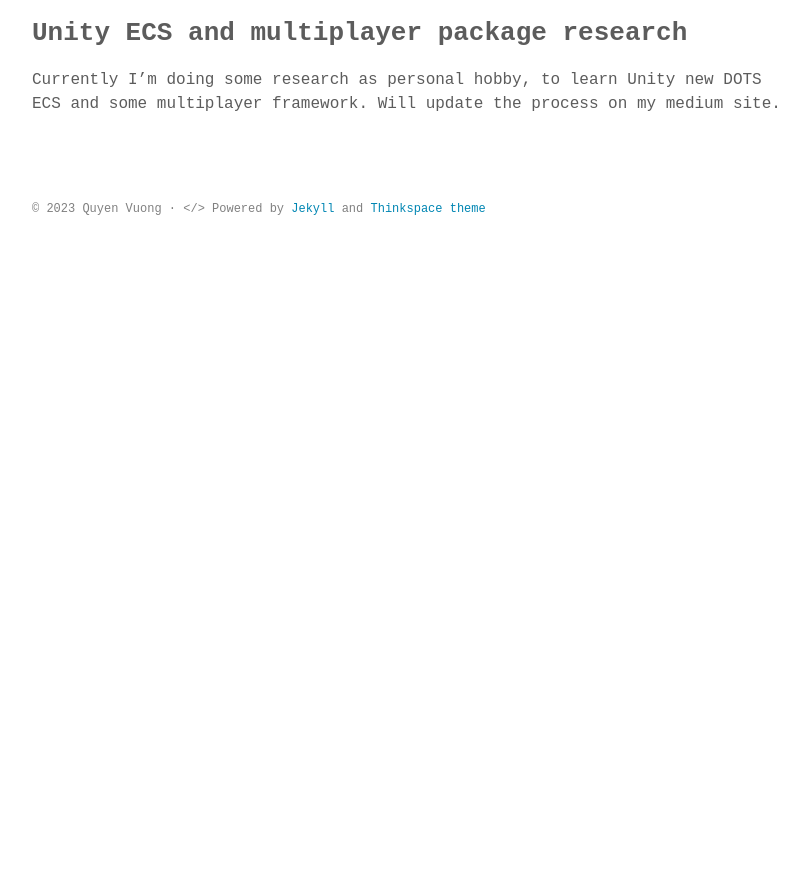
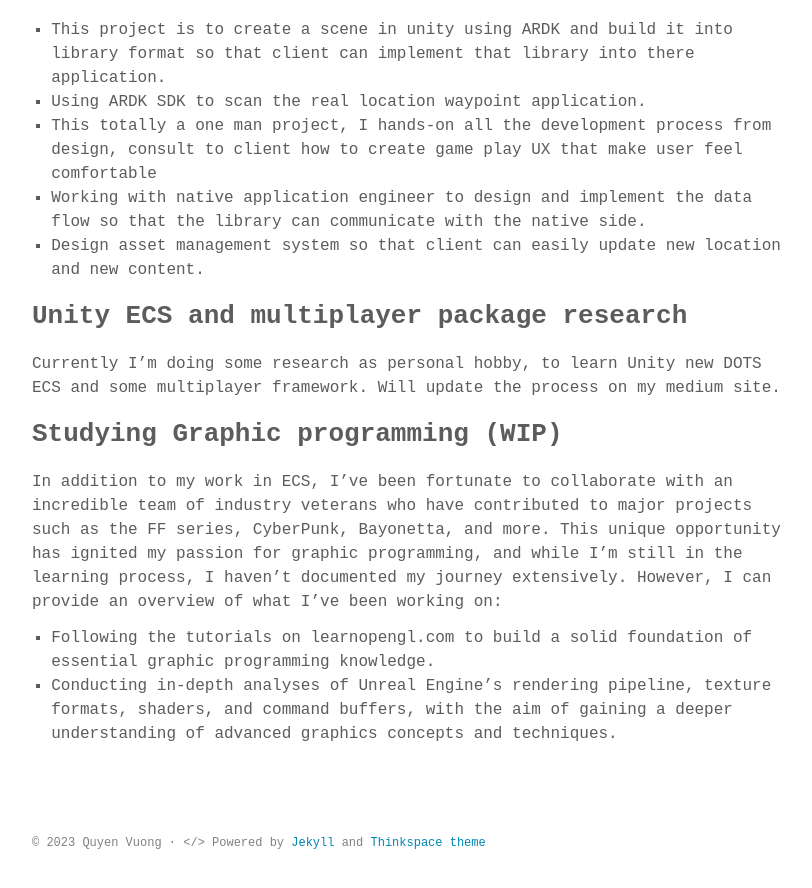
Before and after one commit to JVinceW/JVinceW.github.io, a Jekyll site: the page built from contents/portfolio.md, in a window 1280 px wide and 900 px high, scrolled down 7257 px. Shown: the top 888 px of the window, without its empty margins (232-1044 px from the left). Built offline with Jekyll 4.4.1, drawn with Linux system fonts in a browser that asks for light colours; some web fonts are replaced; before the commit the page ends 7523 px from its top, so only the background shows below that; some of the changed text lies outside the part shown.

```diff
--- a/_includes/nav.html
+++ b/_includes/nav.html
@@ -5,7 +5,6 @@
     <ul class="navbar">
       <li><a href="{{ '/resume/view' | prepend: site.baseurl | prepend: site.url }}">My Resume</a></li>
       <li><a href="{{ '/portfolio' | prepend: site.baseurl | prepend: site.url }}">My Work</a></li>
-      <li><a href="{{ '/resume/view' | prepend: site.baseurl | prepend: site.url }}">URl</a></li>
       <li><a href="{{ "/feed.xml" | prepend: site.baseurl | prepend: site.url }}" target="_blank">RSS</a></li>
     </ul>
   </div>
--- a/contents/portfolio.md
+++ b/contents/portfolio.md
@@ -17,6 +17,9 @@
   - [Pocket Land - CocopaPlay - Yume100](#pocket-land---cocopaplay---yume100)
 - [Personal - Freelance Work](#personal---freelance-work)
   - [WanakaFarm](#wanakafarm)
+  - [ARDK travel application](#ardk-travel-application)
+  - [Unity ECS and multiplayer package research](#unity-ecs-and-multiplayer-package-research)
+  - [Studying Graphic programming (WIP)](#studying-graphic-programming-wip)
 
 # Professional Work
 
@@ -148,6 +151,9 @@
 ---
 
 # Personal - Freelance Work
+
+In my leisure time, I enjoy embarking on various small-scale projects that cater to a multitude of purposes. Some are purely for the sheer enjoyment of it, allowing me to express my creativity and experiment with new ideas. Others serve as valuable opportunities for learning and self-improvement, helping me stay at the forefront of the latest trends and technologies in the field. Occasionally, I also delve into freelance projects, putting my skills to good use while contributing to exciting endeavors outside of my regular work commitments.
+
 ## WanakaFarm
 [Official Page](https://wanakafarm.com/)
 **Company**: [WanakaFarm](https://wanakafarm.com/)
@@ -172,3 +178,10 @@
 
 Currently I'm doing some research as personal hobby, to learn Unity new DOTS ECS and some multiplayer framework.
 Will update the process on my medium site.
+
+## Studying Graphic programming (WIP)
+
+In addition to my work in ECS, I've been fortunate to collaborate with an incredible team of industry veterans who have contributed to major projects such as the FF series, CyberPunk, Bayonetta, and more. This unique opportunity has ignited my passion for graphic programming, and while I'm still in the learning process, I haven't documented my journey extensively. However, I can provide an overview of what I've been working on:
+
++ Following the tutorials on learnopengl.com to build a solid foundation of essential graphic programming knowledge.
++ Conducting in-depth analyses of Unreal Engine's rendering pipeline, texture formats, shaders, and command buffers, with the aim of gaining a deeper understanding of advanced graphics concepts and techniques.
--- a/index.html
+++ b/index.html
@@ -3,7 +3,9 @@
 title: Home
 ---
 
+<link rel="stylesheet" href="https://cdnjs.cloudflare.com/ajax/libs/font-awesome/4.7.0/css/font-awesome.min.css">
 {% include intro.html %}
+{% include social-media-links.html %}
 
 <section class="post-list">
   <div class="container">
```
Also changed, not shown: _data/social-media.yml (added, +17 -0 lines), _includes/social-media-links.html (added, +12 -0 lines).
